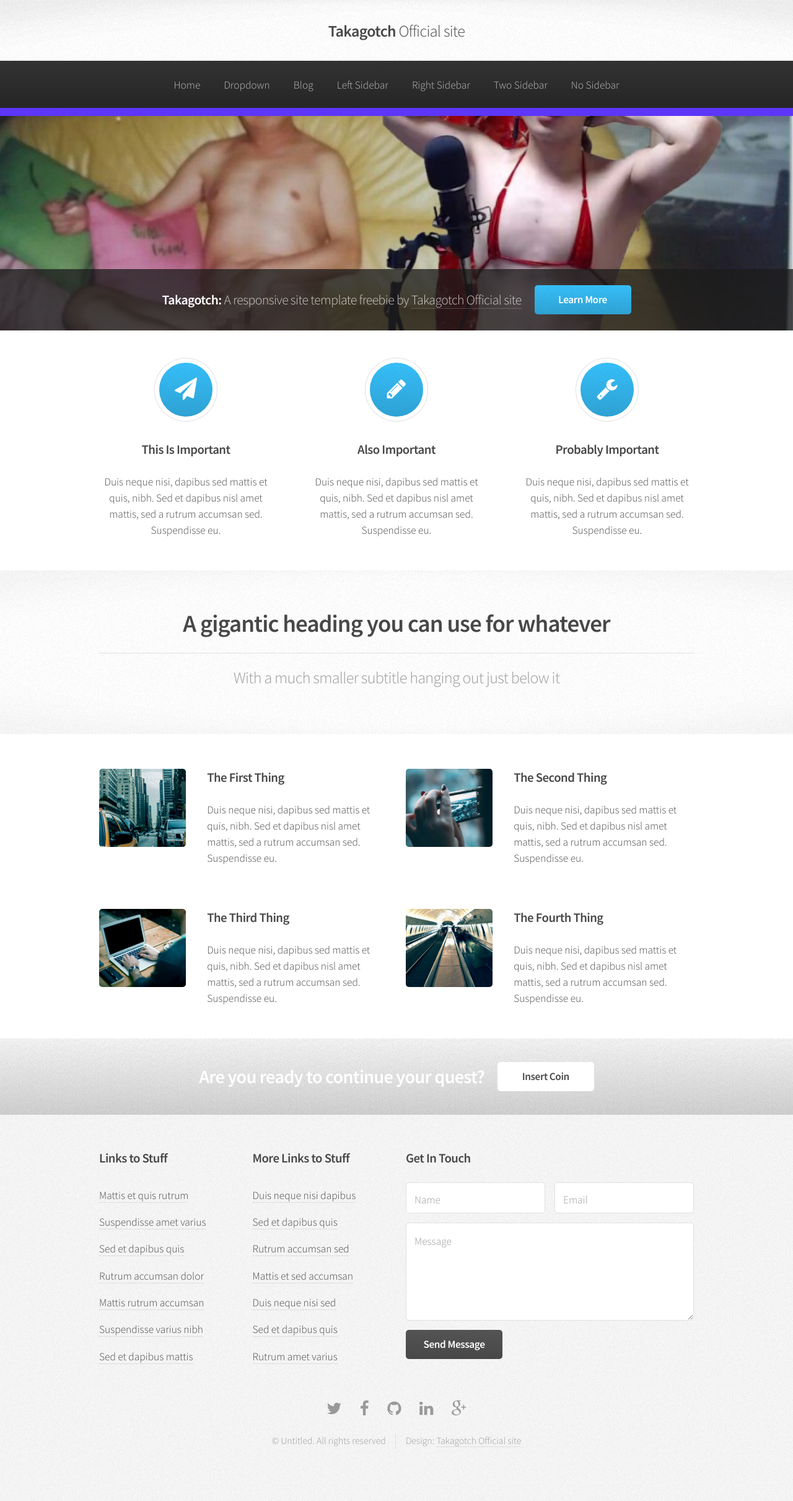
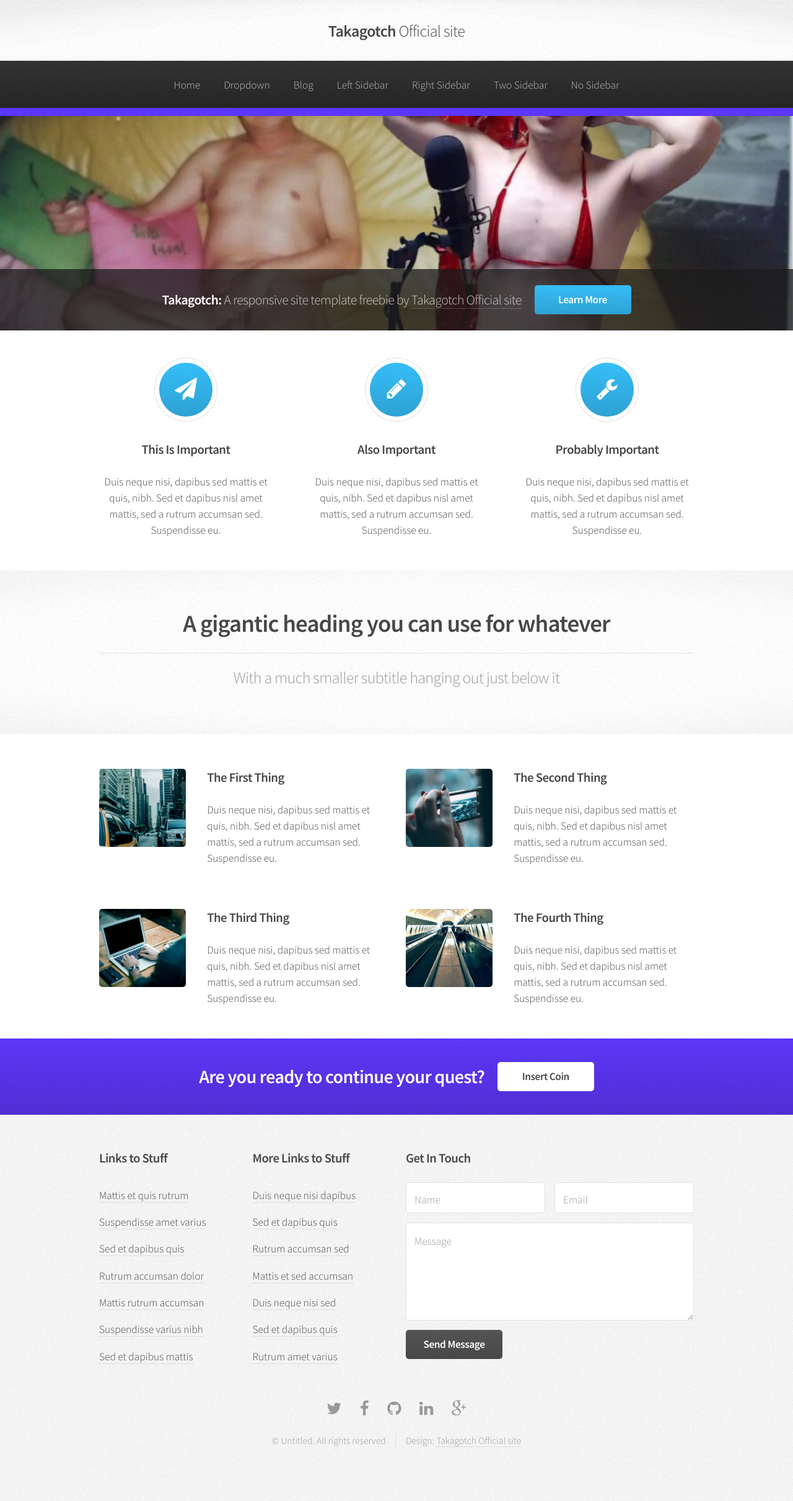
Before and after one commit to takagotch/o2360, a Jekyll site: the page built from index.html, in a window 1280 px wide. Shown: the whole page at 62% size. Built offline with Jekyll 4.4.1, drawn with Linux system fonts in a browser that asks for light colours; the list of posts is cut into pages by our own code.

Commit message:
Update style.css

```diff
--- a/assets/css/style.css
+++ b/assets/css/style.css
@@ -764,7 +764,7 @@
 		}
 
 		.wrapper.style3 {
-			background-color: ##5e37fb;
+			background-color: #5e37fb;
 			background-image: -moz-linear-gradient(top, rgba(0,0,0,0), rgba(0,0,0,0.15)), url("images/bg01.png");
 			background-image: -webkit-linear-gradient(top, rgba(0,0,0,0), rgba(0,0,0,0.15)), url("images/bg01.png");
 			background-image: -o-linear-gradient(top, rgba(0,0,0,0), rgba(0,0,0,0.15)), url("images/bg01.png");
@@ -779,7 +779,7 @@
 			}
 
 				.wrapper.style3 .button:hover {
-					color: ##5e37fb !important;
+					color: #5e37fb !important;
 				}
 
 /* CTA */
```
